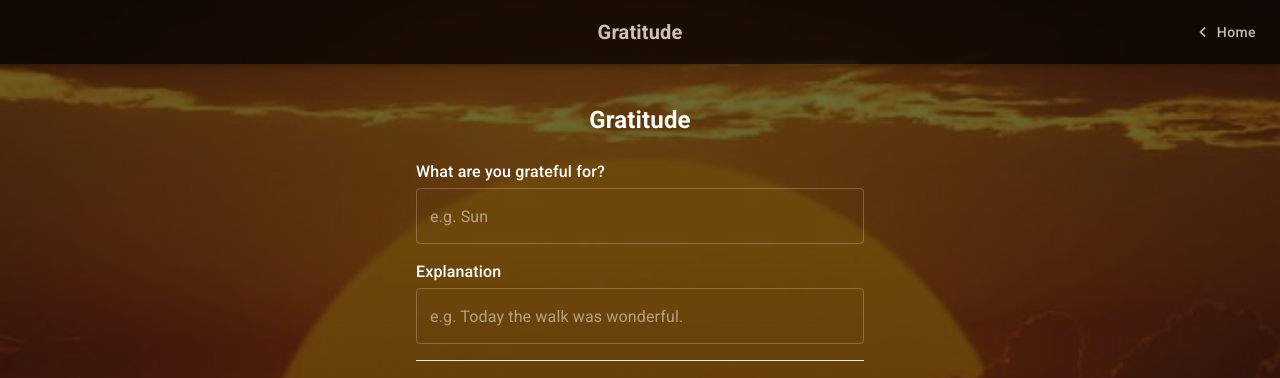
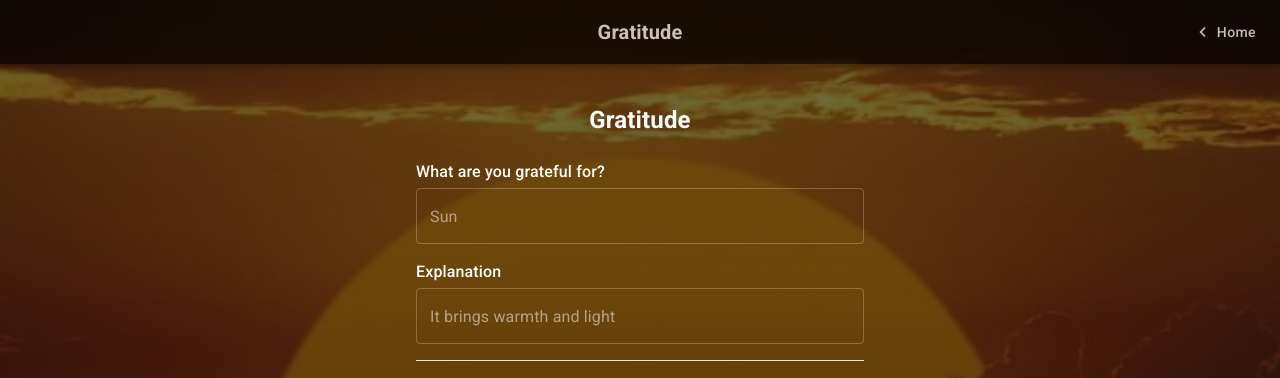
Before and after one commit to kubo550/moxie-gratitude-list, a React (Vite) app: page /gratitude in a window 1280 px wide. Shown: the top 378 px of the page. Built offline with nearby package versions, Linux system fonts and the light colour scheme.

Commit message:
little fixex

```diff
--- a/src/components/BackgroundImage.tsx
+++ b/src/components/BackgroundImage.tsx
@@ -14,7 +14,8 @@ export const BackgroundImage = ({ children }: { children: React.ReactNode }) =>
       position: 'fixed',
       top: 0,
       left: 0,
-      zIndex: -1
+      zIndex: -1,
+      overflowY: 'auto'
     }}
   >
     {children}
--- a/src/pages/Public/GratitudeForm.tsx
+++ b/src/pages/Public/GratitudeForm.tsx
@@ -62,7 +62,7 @@ export default function GratitudeForm() {
                 variant="outlined"
                 {...register(`items.${index}.title`, { required: 'This field is required' })}
                 type="text"
-                placeholder="e.g. Sun"
+                placeholder="Sun"
                 style={{
                   width: '100%'
                 }}
@@ -77,7 +77,7 @@ export default function GratitudeForm() {
               <TextField
                 variant="outlined"
                 {...register(`items.${index}.explanation`, { required: 'This field is required' })}
-                placeholder="e.g. Today the walk was wonderful."
+                placeholder="It brings warmth and light"
                 style={{
                   width: '100%'
                 }}
--- a/src/pages/Public/ReviewForm.tsx
+++ b/src/pages/Public/ReviewForm.tsx
@@ -79,7 +79,7 @@ export default function CheckQuestionsForm() {
               fullWidth
               variant="outlined"
               sx={{ mb: 3 }}
-              placeholder="e.g. Daily Reflection"
+              placeholder="Daily Reflection"
             />
           )}
         />
```
